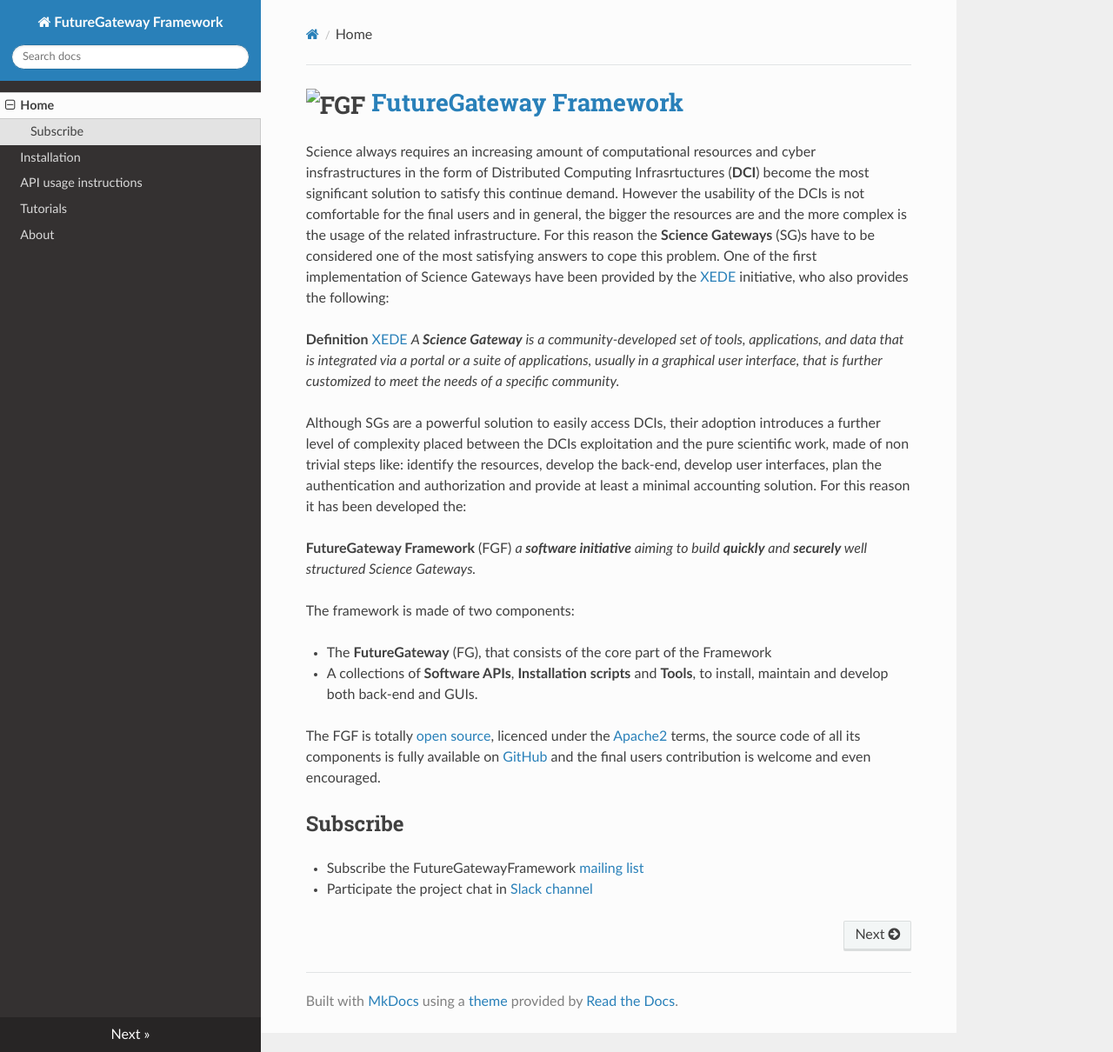
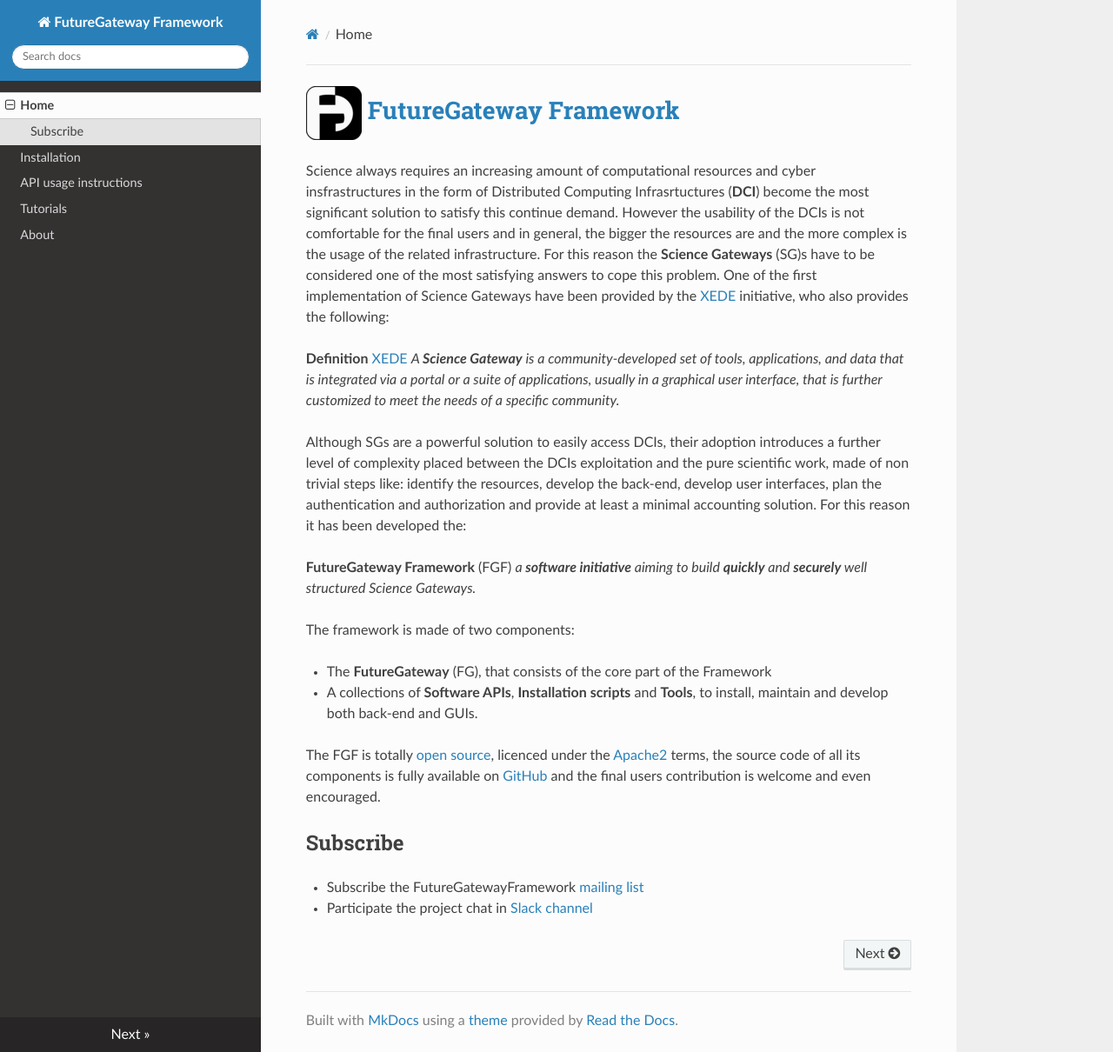
Before and after one commit to FutureGatewayFramework/fgDocumentation, an MkDocs documentation site: the page built from docs/index.md, in a window 1280 px wide and 1210 px high. Shown: the whole window at 87% size. Built offline with MkDocs 1.6.1, drawn with Linux system fonts in a browser that asks for light colours; nearby versions of some CDN libraries.

Commit message:
fix on logo

```diff
--- a/docs/index.md
+++ b/docs/index.md
@@ -1,4 +1,4 @@
-# ![FGF](images/fglogo.png) [FutureGateway Framework][fgfhp]
+# ![FGF](images/fglogo_64.png) [FutureGateway Framework][fgfhp]
 
 Science always requires an increasing amount of computational resources and cyber insfrastructures in the form of Distributed Computing Infrasrtuctures (**DCI**) become the most significant solution to satisfy this continue demand. However the usability of the DCIs is not comfortable for the final users and in general, the bigger the resources are and the more complex is the usage of the related infrastructure. For this reason the **Science Gateways** (SG)s have to be considered one of the most satisfying answers to cope this problem.
 One of the first implementation of Science Gateways have been provided by the [XEDE](https://www.xsede.org) initiative, who also provides the following:
```
Also changed, not shown: docs/fglogo.png (added), docs/images/fglogo.png, docs/images/fglogo_64.png (added), 1 other file.
